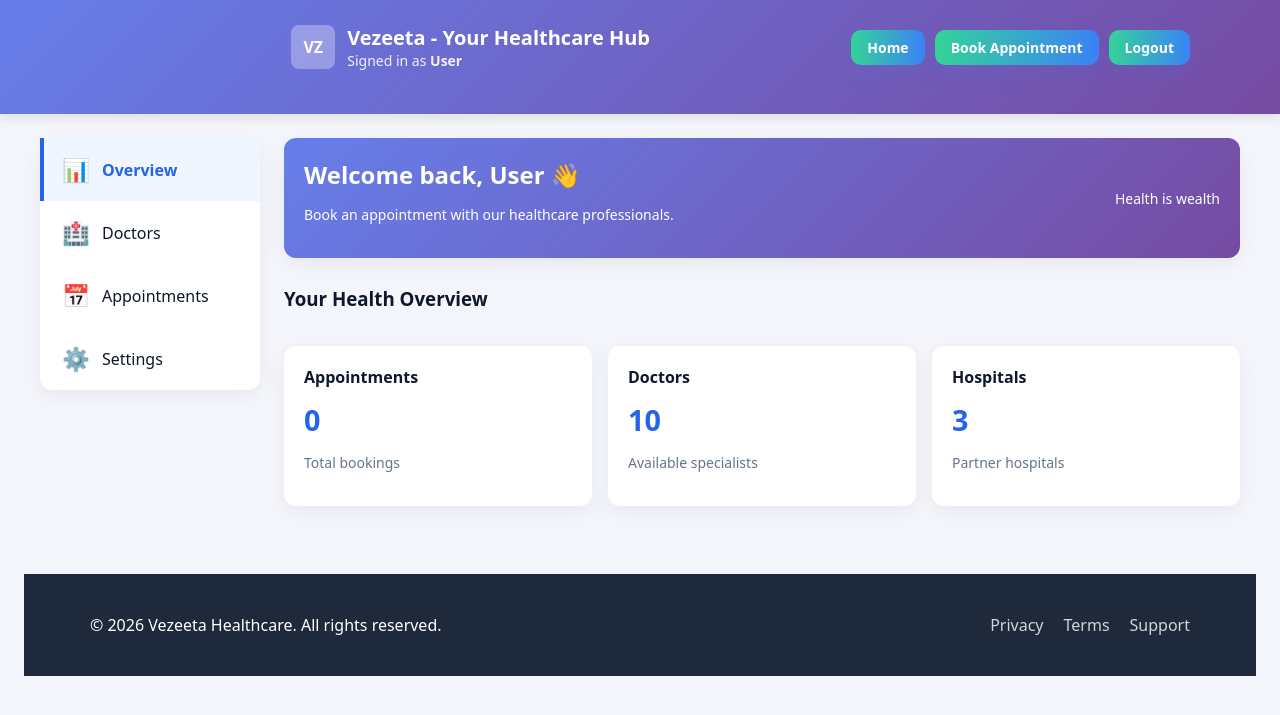
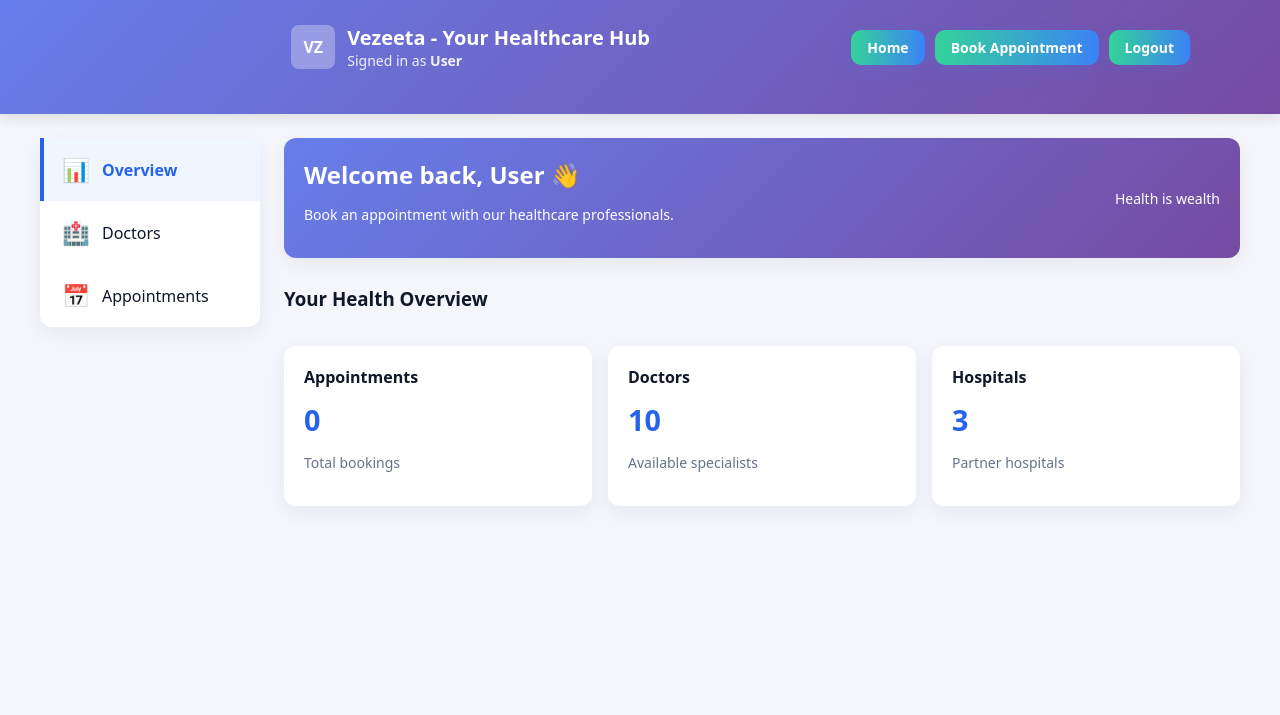
Before and after one commit to mohamedabdelazim618/Vezeeta_System_Project, a Flask app: page /dashboard in a window 1280 px wide. Shown: the top 715 px of the page. Run offline with Flask 3, Linux system fonts and the light colour scheme.

Commit message:
Remove footer section and settings modal from dashboard template

```diff
--- a/static/dashboard.css
+++ b/static/dashboard.css
@@ -42,14 +42,6 @@ body {
     padding: 24px 0;
     color: white;
     box-shadow: 0 4px 12px rgba(0, 0, 0, 0.1);
-}
-
-.container-fluid.footer-section {
-    background: #1e293b;
-    color: white;
-    margin-top: 40px;
-    padding: 24px 0;
-    text-align: center;
 }
 
 /* Main Content Container */
@@ -414,31 +406,6 @@ button:hover {
     box-shadow: 0 8px 20px rgba(37, 99, 235, 0.3);
 }
 
-/* ===== FOOTER ===== */
-
-.footer-content {
-    display: flex;
-    justify-content: space-between;
-    align-items: center;
-    flex-wrap: wrap;
-    gap: 16px;
-}
-
-.footer-links {
-    display: flex;
-    gap: 20px;
-}
-
-.footer-links a {
-    color: rgba(255, 255, 255, 0.8);
-    text-decoration: none;
-    transition: color 0.3s ease;
-}
-
-.footer-links a:hover {
-    color: white;
-}
-
 /* ===== RESPONSIVE DESIGN ===== */
 
 @media (max-width: 1024px) {
@@ -522,14 +489,4 @@ button:hover {
         flex-direction: column;
         align-items: flex-start;
     }
-
-    .footer-content {
-        flex-direction: column;
-        text-align: center;
-    }
-
-    .footer-links {
-        justify-content: center;
-    }
 }
-}
--- a/templates/dashboard.html
+++ b/templates/dashboard.html
@@ -51,10 +51,7 @@
                         <span>📅</span>
                         <p>Appointments</p>
                     </div>
-                    <div class="nav-item" onclick="navigateToSettings()">
-                        <span>⚙️</span>
-                        <p>Settings</p>
-                    </div>
+
                 </nav>
             </aside>
 
@@ -91,117 +88,8 @@
 
             </main>
         </div>
-
-        <!-- Full-Width Section Container -->
-        <section class="container-fluid footer-section">
-            <div class="container">
-                <div class="footer-content">
-                    <p>&copy; 2026 Vezeeta Healthcare. All rights reserved.</p>
-                    <div class="footer-links">
-                        <a href="#">Privacy</a>
-                        <a href="#">Terms</a>
-                        <a href="#">Support</a>
-                    </div>
-                </div>
-            </div>
-        </section>
     </div>
 
-    <!-- Settings Modal -->
-    <div id="settingsModal" class="modal" style="display: none;">
-        <div class="modal-content">
-            <div class="modal-header">
-                <h2>Settings ⚙️</h2>
-                <button class="close-btn" onclick="closeSettingsModal()">&times;</button>
-            </div>
-            <div class="modal-body">
-            </div>
-        </div>
-    </div>
-
-    <style>
-        /* Modal Styles */
-        .modal {
-            position: fixed;
-            top: 0;
-            left: 0;
-            width: 100%;
-            height: 100%;
-            background-color: rgba(0, 0, 0, 0.5);
-            z-index: 1000;
-            display: flex;
-            align-items: center;
-            justify-content: center;
-        }
-
-        .modal-content {
-            background-color: white;
-            border-radius: 8px;
-            width: 90%;
-            max-width: 500px;
-            box-shadow: 0 4px 20px rgba(0, 0, 0, 0.3);
-        }
-
-        .modal-header {
-            display: flex;
-            justify-content: space-between;
-            align-items: center;
-            padding: 20px;
-            border-bottom: 1px solid #ddd;
-        }
-
-        .modal-header h2 {
-            margin: 0;
-            font-size: 1.5em;
-        }
-
-        .close-btn {
-            background: none;
-            border: none;
-            font-size: 2em;
-            cursor: pointer;
-            color: #333;
-        }
-
-        .modal-body {
-            padding: 20px;
-        }
-
-        .settings-section {
-            margin-bottom: 20px;
-        }
-
-        .settings-section h3 {
-            margin-top: 0;
-            margin-bottom: 10px;
-            font-size: 1.1em;
-        }
-
-        .setting-item {
-            display: flex;
-            align-items: center;
-            gap: 10px;
-            cursor: pointer;
-            padding: 10px;
-            border-radius: 4px;
-            transition: background-color 0.3s;
-        }
-
-        .setting-item:hover {
-            background-color: #f0f0f0;
-        }
-
-        .setting-item input[type="checkbox"] {
-            width: 18px;
-            height: 18px;
-            cursor: pointer;
-        }
-
-        /* RTL Support */
-        [dir="rtl"] .modal-header {
-            flex-direction: row-reverse;
-        }
-    </style>
 
     <script>
         // Close modal when clicking outside
```
